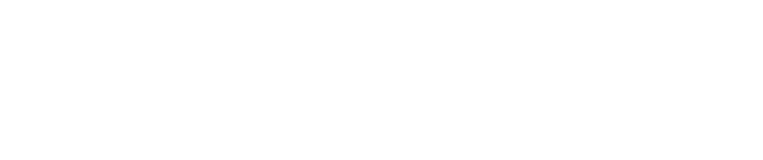
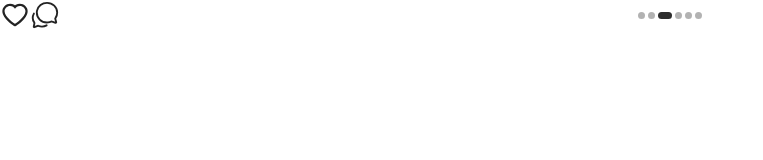
Before and after one commit to cacao-friends-shop/cacao-friends-shop_client, a React (Create React App) app: page / in a window 1280 px wide. Shown: the top 160 px of the page, without its empty margins (0-763 px from the left). Built offline with nearby package versions, Linux system fonts and the light colour scheme; a web font is replaced by a local one.

Commit message:
[Feat]Indicator, Actionbar 컴포넌트 생성

```diff
--- a/src/App.tsx
+++ b/src/App.tsx
@@ -3,11 +3,14 @@ import { Global } from '@emotion/react';
 import GlobalStyles from 'styles/GlobalStyles';
 import Profile from 'components/molecules/Profile';
 import Carousel from 'components/organisms/Carousel';
+import Indicator from 'components/atoms/Indicator';
+import Actionbar from 'components/molecules/Actionbar/Actionbar';
 
 function App() {
   return (
     <>
       <Global styles={GlobalStyles} />
+      <Actionbar />
     </>
   );
 }
--- /dev/null
+++ b/src/components/atoms/Indicator/index.tsx
@@ -0,0 +1,45 @@
+import { css } from '@emotion/react';
+import React from 'react';
+
+type IndicatorProps = {
+  /** 이미지의 갯수 */
+  imgLength: number;
+  /** 현재 보여지는 이미지의 인덱스 */
+  currentIdx: number;
+};
+
+const Indicator = ({ imgLength, currentIdx }: IndicatorProps) => {
+  return (
+    <ul css={indicatorStyle}>
+      {Array.from({ length: imgLength }).map((_, i) => (
+        <li
+          className={i === currentIdx ? 'active' : ''}
+          key={i}
+          css={dotStyle}
+        ></li>
+      ))}
+    </ul>
+  );
+};
+
+const indicatorStyle = css`
+  display: flex;
+  li + li {
+    margin-left: 3px;
+  }
+`;
+
+const dotStyle = css`
+  background: rgba(0, 0, 0, 0.3);
+  width: 7px;
+  height: 7px;
+  border-radius: 50%;
+
+  &.active {
+    width: 14px;
+    background: #2d2d2d;
+    border-radius: 5px;
+  }
+`;
+
+export default Indicator;
--- /dev/null
+++ b/src/components/molecules/Actionbar/Actionbar.tsx
@@ -0,0 +1,36 @@
+import React from 'react';
+import IconButton from 'components/molecules/IconButton';
+import Indicator from 'components/atoms/Indicator';
+import { css } from '@emotion/react';
+
+const Actionbar = () => {
+  return (
+    <div css={container}>
+      <div css={buttonGroup}>
+        <IconButton name="outlineHeart" size={30} />
+        <IconButton name="bubble" size={30} />
+      </div>
+      <div css={indicatorContainer}>
+        <Indicator imgLength={6} currentIdx={2} />
+      </div>
+    </div>
+  );
+};
+
+const container = css`
+  display: flex;
+  align-items: center;
+`;
+
+const buttonGroup = css`
+  display: flex;
+`;
+
+const indicatorContainer = css`
+  flex: 1;
+  display: flex;
+  align-items: center;
+  justify-content: center;
+`;
+
+export default Actionbar;
```
Also changed, not shown: 2 other files (tests, documents, lock files or other folders).
